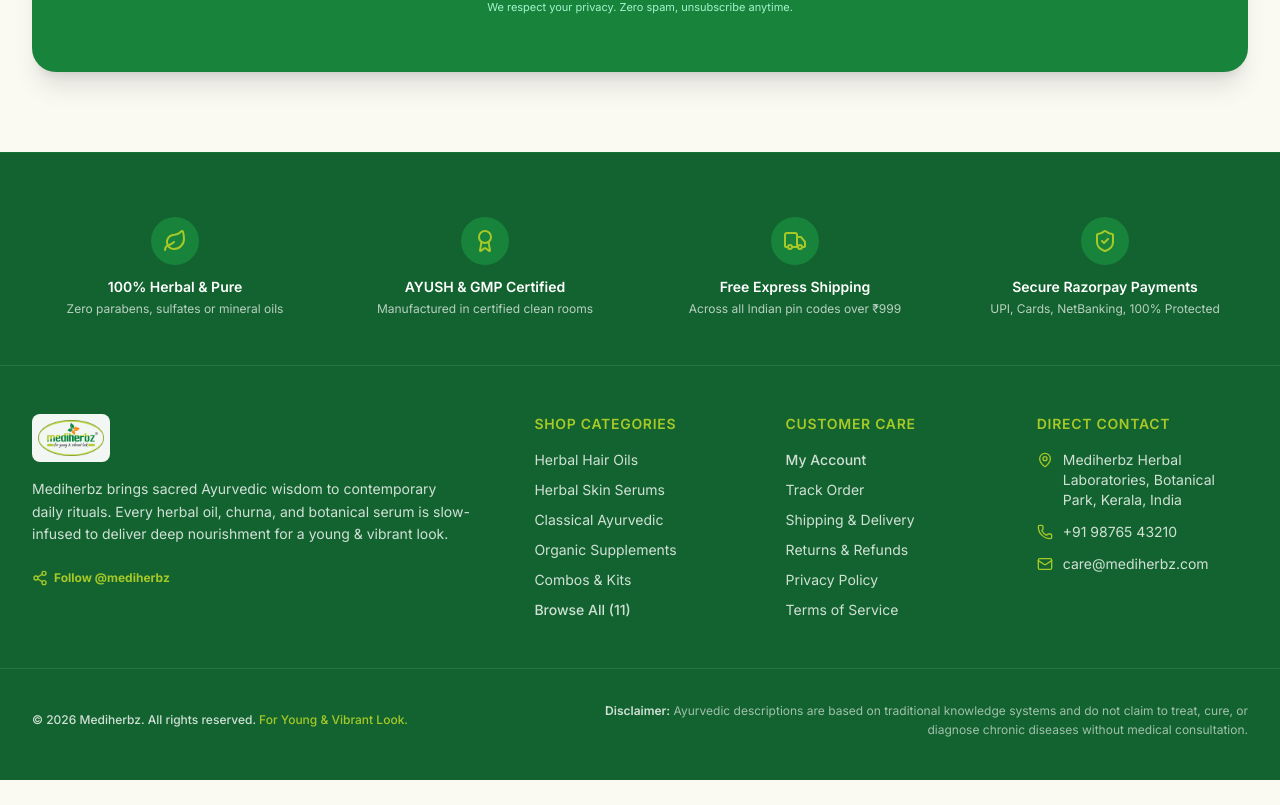
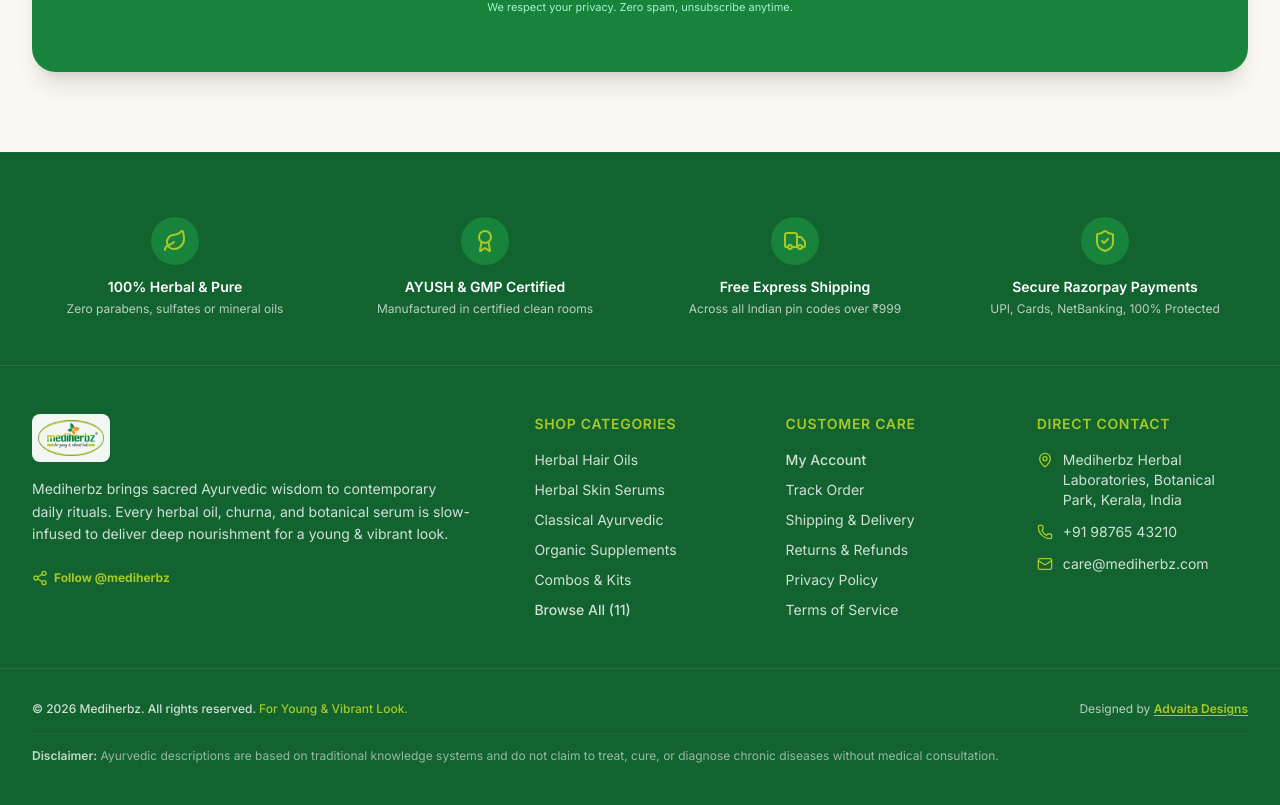
Before and after one commit to sridharsilver2017/mediherbz, a React (Vite) app in the folder frontend/: page / in a window 1280 px wide. Shown: the part 4185-4990 px from the top of the page. Before the commit the page ends 4965 px from the top, so only its background shows below. Built offline with nearby package versions, Linux system fonts and the light colour scheme; no server answers; a web font is replaced by a local one.

Commit message:
feat(footer): format footer bottom into 2 distinct lines with Advaita Designs credit

```diff
--- a/frontend/src/components/layout/Footer.tsx
+++ b/frontend/src/components/layout/Footer.tsx
@@ -108,13 +108,31 @@ export const Footer: React.FC = () => {
       </div>
 
       {/* Bottom Legal bar */}
-      <div className="max-w-7xl mx-auto px-4 sm:px-6 lg:px-8 pt-8 border-t border-white/10 flex flex-col md:flex-row items-center justify-between text-xs text-white/60 gap-3 text-center md:text-left">
-        <p className="font-medium text-white/80">
-          © {new Date().getFullYear()} Mediherbz. All rights reserved. <span className="text-[#A6C928]">For Young &amp; Vibrant Look.</span>
-        </p>
-        <p className="max-w-2xl text-[11px] sm:text-xs text-white/60 leading-relaxed md:text-right">
-          <span className="font-semibold text-white/80">Disclaimer:</span> Ayurvedic descriptions are based on traditional knowledge systems and do not claim to treat, cure, or diagnose chronic diseases without medical consultation.
-        </p>
+      <div className="max-w-7xl mx-auto px-4 sm:px-6 lg:px-8 pt-6 sm:pt-8 border-t border-white/10 space-y-3 sm:space-y-4 text-xs">
+        {/* Line 1: Copyright on Left & Designed by Advaita Designs on Right */}
+        <div className="flex flex-col sm:flex-row items-center justify-between gap-2 text-center sm:text-left text-white/80">
+          <p className="font-medium">
+            © {new Date().getFullYear()} Mediherbz. All rights reserved. <span className="text-[#A6C928]">For Young &amp; Vibrant Look.</span>
+          </p>
+          <p className="text-white/70">
+            Designed by{' '}
+            <a
+              href="https://advaitadesigns.com/"
+              target="_blank"
+              rel="noopener noreferrer"
+              className="text-[#A6C928] hover:text-white font-semibold underline underline-offset-2 transition-colors"
+            >
+              Advaita Designs
+            </a>
+          </p>
+        </div>
+
+        {/* Line 2: Traditional Knowledge Medical Disclaimer */}
+        <div className="text-center sm:text-left border-t border-white/5 pt-2 sm:pt-3">
+          <p className="text-[11px] sm:text-xs text-white/55 leading-relaxed">
+            <span className="font-semibold text-white/75">Disclaimer:</span> Ayurvedic descriptions are based on traditional knowledge systems and do not claim to treat, cure, or diagnose chronic diseases without medical consultation.
+          </p>
+        </div>
       </div>
     </footer>
   );
```
